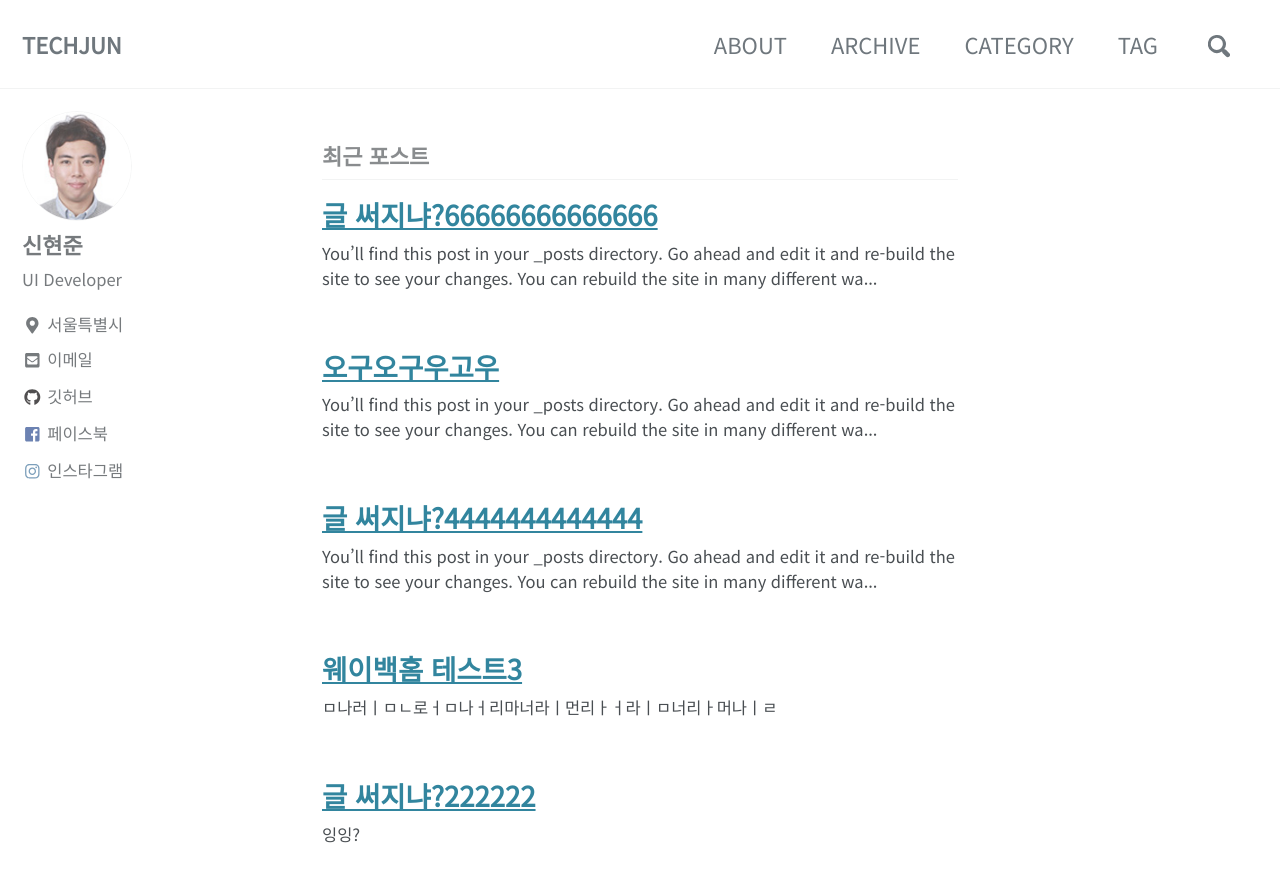
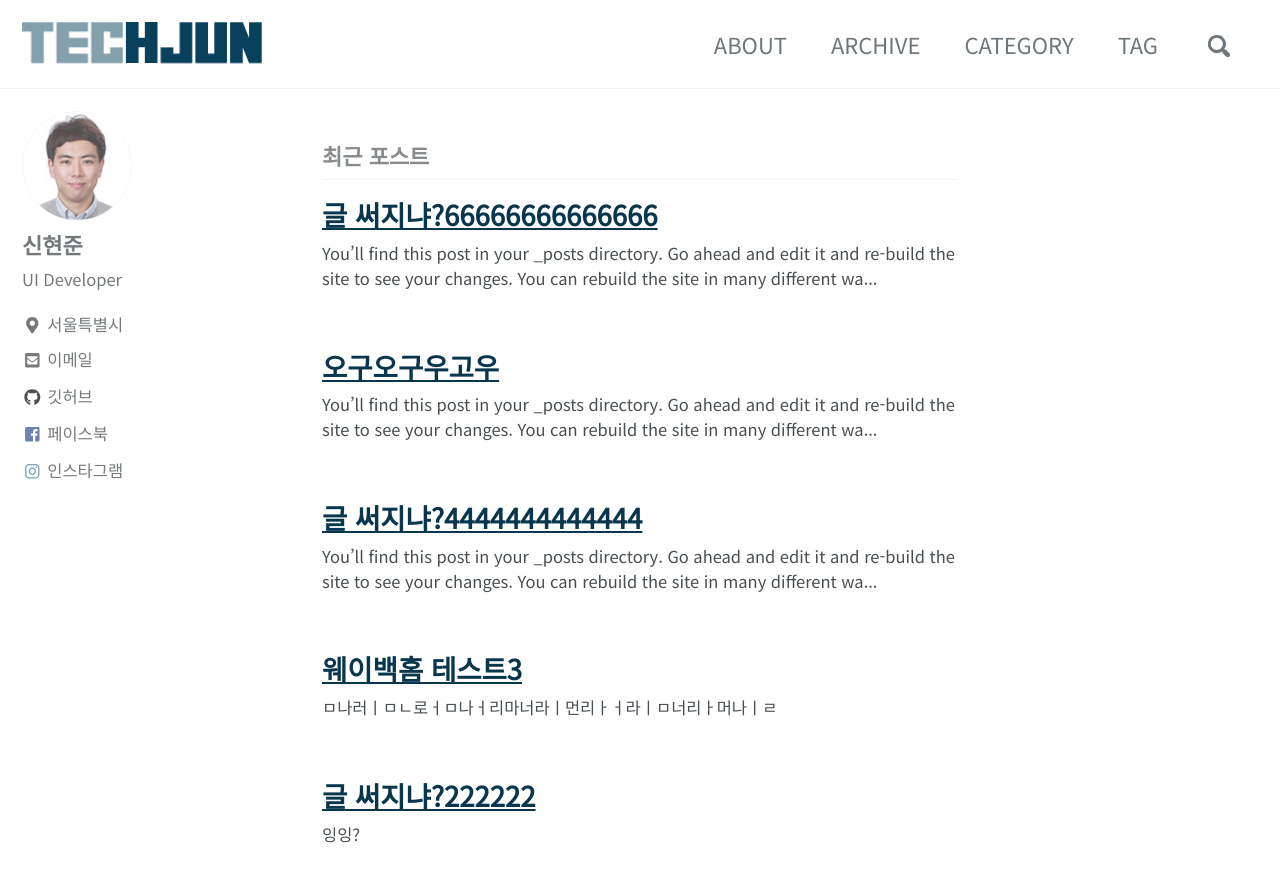
Before and after one commit to hjunshin/hjunshin.github.io, a Jekyll site: the page built from index.html, in a window 1280 px wide and 900 px high. Shown: the top 882 px of the window. Built offline with Jekyll 4.4.1, drawn with Linux system fonts in a browser that asks for light colours; cached includes are drawn as plain includes; the list of posts is cut into pages by our own code; some of the changed text lies outside the part shown.

Commit message:
logo 추가

```diff
--- a/_config.yml
+++ b/_config.yml
@@ -18,13 +18,13 @@ minimal_mistakes_skin    : "default" # "air", "aqua", "contrast", "dark", "dirt"
 locale                   : "ko"
 title                    : "TECHJUN"
 title_separator          : "|"
-name                     : ""
+name                     : "TECHJUN"
 description              : "UI Developer 신현준의 블로그"
 url                      : "https://hjunshin.github.io" # the base hostname & protocol for your site e.g. "https://mmistakes.github.io"
 baseurl                  : # the subpath of your site, e.g. "/blog"
 repository               : "hjunshin/hjunshin.github.io" # GitHub username/repo-name e.g. "mmistakes/minimal-mistakes"
 teaser                   : # path of fallback teaser image, e.g. "/assets/images/500x300.png"
-logo                     : # path of logo image to display in the masthead, e.g. "/assets/images/88x88.png"
+logo                     : /assets/images/logo-techjun.svg # path of logo image to display in the masthead, e.g. "/assets/images/88x88.png"
 masthead_title           : # overrides the website title displayed in the masthead, use " " for no title
 # breadcrumbs            : false # true, false (default)
 words_per_minute         : 200
--- a/_includes/footer.html
+++ b/_includes/footer.html
@@ -17,5 +17,5 @@
   </ul>
 </div>
 
-<div class="page__footer-copyright">&copy; {{ site.time | date: '%Y' }} {{ site.name | default: site.title }}.</div>
-<!-- <div class="page__footer-copyright">&copy; {{ site.time | date: '%Y' }} {{ site.name | default: site.title }}. {{ site.data.ui-text[site.locale].powered_by | default: "Powered by" }} <a href="https://jekyllrb.com" rel="nofollow">Jekyll</a> &amp; <a href="https://mademistakes.com/work/minimal-mistakes-jekyll-theme/" rel="nofollow">Minimal Mistakes</a>.</div> -->
+<!-- <div class="page__footer-copyright">&copy; {{ site.time | date: '%Y' }} {{ site.name | default: site.title }}.</div> -->
+<div class="page__footer-copyright">&copy; {{ site.time | date: '%Y' }} {{ site.name | default: site.title }}. {{ site.data.ui-text[site.locale].powered_by | default: "Powered by" }} <a href="https://jekyllrb.com" rel="nofollow">Jekyll</a> &amp; <a href="https://mademistakes.com/work/minimal-mistakes-jekyll-theme/" rel="nofollow">Minimal Mistakes</a>.</div>
--- a/_includes/masthead.html
+++ b/_includes/masthead.html
@@ -9,9 +9,12 @@
     <div class="masthead__menu">
       <nav id="site-nav" class="greedy-nav">
         {% unless logo_path == empty %}
-          <a class="site-logo" href="{{ '/' | relative_url }}"><img src="{{ logo_path | relative_url }}" alt=""></a>
+          <a class="site-logo" href="{{ '/' | relative_url }}">
+            <!-- <img src="{{ logo_path | relative_url }}" alt=""> -->
+            <object type="image/svg+xml" data="/assets/images/logo-techjun.svg"></object>
+          </a>
         {% endunless %}
-        <a class="site-title" href="{{ '/' | relative_url }}">{{ site.masthead_title | default: site.title }}</a>
+        <!-- <a class="site-title" href="{{ '/' | relative_url }}">{{ site.masthead_title | default: site.title }}</a> -->
         <ul class="visible-links">
           {%- for link in site.data.navigation.main -%}
             {%- if link.url contains '://' -%}
--- a/_sass/minimal-mistakes/_masthead.scss
+++ b/_sass/minimal-mistakes/_masthead.scss
@@ -43,6 +43,13 @@
   max-height: 2rem;
 }
 
+.site-logo object {
+  max-width: 100%;
+  max-height: 2rem;
+  vertical-align: top;
+  pointer-events: none;
+}
+
 .site-title {
   display: -webkit-box;
   display: -ms-flexbox;
--- a/_sass/minimal-mistakes/_variables.scss
+++ b/_sass/minimal-mistakes/_variables.scss
@@ -66,7 +66,8 @@ $primary-color: #6f777d !default;
 $success-color: #3fa63f !default;
 $warning-color: #d67f05 !default;
 $danger-color: #ee5f5b !default;
-$info-color: #3b9cba !default;
+$info-color: #09405B !default;
+// $info-color: #3b9cba !default;
 $focus-color: $primary-color !default;
 $active-color: mix(#fff, $primary-color, 80%) !default;
 
--- /dev/null
+++ b/assets/css/logo.css
@@ -0,0 +1,50 @@
+/* ==========================================================================
+   LOGO
+   ========================================================================== */
+[class^=logo-text]{
+  fill: #09405B;
+}
+
+.logo-text-t,
+.logo-text-e,
+.logo-text-c {
+  animation-iteration-count: infinite;
+  animation-duration: 10s;
+  animation-name: tec;
+}
+
+.logo-text-j,
+.logo-text-u,
+.logo-text-n {
+  animation-iteration-count: infinite;
+  animation-duration: 10s;
+  animation-name: jun;
+}
+
+@keyframes tec {
+  0% {
+    opacity: .5;
+  }
+
+  50%{
+    opacity: 1;
+  }
+
+  100% {
+    opacity: .5;
+  }
+}
+
+@keyframes jun {
+  0% {
+    opacity: 1;
+  }
+
+  50%{
+    opacity: .5;
+  }
+
+  100% {
+    opacity: 1;
+  }
+}
```
Also changed, not shown: README.md (deleted), assets/images/logo-techjun.svg (added).
